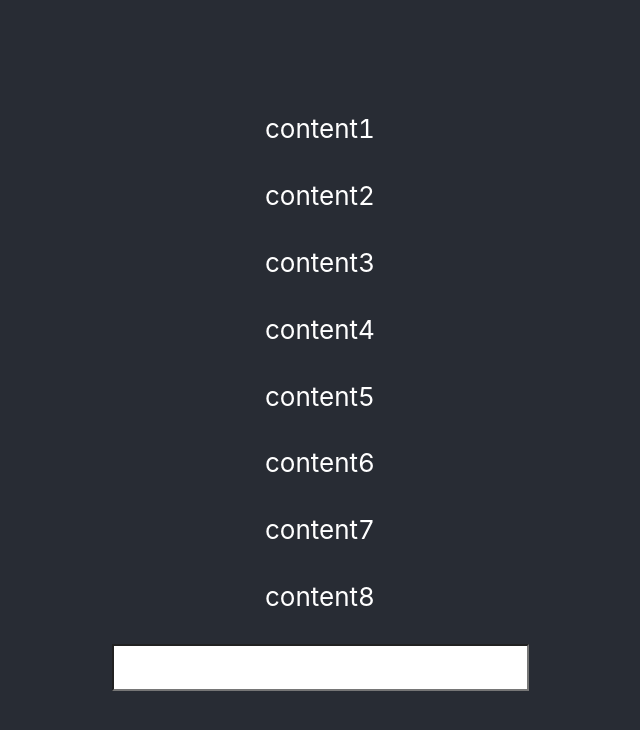
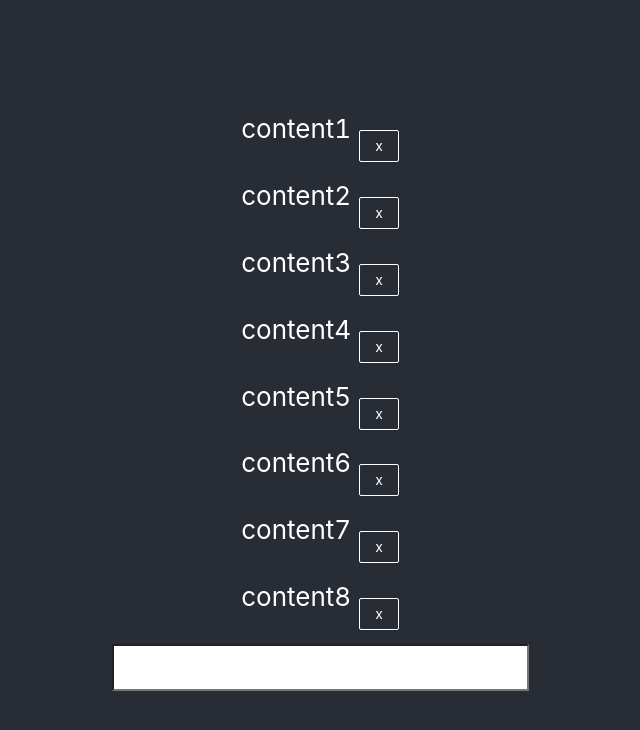
Before and after one commit to wongsiulunroy/react_my_app_counter, a React (Create React App) app: page / in a window 1280 px wide. Shown: the top 730 px of the page, without its empty margins (320-960 px from the left). Built offline with nearby package versions, Linux system fonts and the light colour scheme.

Commit message:
[Roy] added strikethrough and delete button

```diff
--- a/src/components/ToDo.js
+++ b/src/components/ToDo.js
@@ -1,5 +1,7 @@
 import React, { Component } from 'react'
 import PropTypes from 'prop-types'
+import { Button, Space, Typography  } from 'antd';
+
 
  class ToDo extends Component {
     static propTypes = {
@@ -9,23 +11,46 @@ import PropTypes from 'prop-types'
         super(props)
 
         this.state = {
+            isStrikeThrough:false
 
         }
         this.onClickDone = this.onClickDone.bind(this);
+        this.onRemove = this.onRemove.bind(this);
     }
 
     onClickDone() {
         const {todo, onToggle} = this.props;
         onToggle(todo.id);
+        this.setState((prevState) => {
+            return {
+              isStrikeThrough: !prevState.isStrikeThrough,
+            };
+          });
         //console.log(this.props.todo.id, this.props.todo.status);
+    }
+
+    onRemove() {
+        const {todo, onDelete} = this.props;
+        onDelete(todo.content);
+
     }
 
 
     render() {
         const todo = this.props.todo;
         return (
-            <div>
-                 <p onClick ={this.onClickDone}>{todo.content} </p>
+            <div >
+
+                <Space>
+                 <p onClick ={this.onClickDone} style={{
+                textDecoration: this.state.isStrikeThrough ? 'line-through' : 'none',
+              }}>{todo.content}
+
+
+                 </p>
+                 <Button ghost onClick = {this.onRemove}>x </Button>
+                 </Space>
+
             </div>
         )
     }
--- a/src/components/ToDoContainer.js
+++ b/src/components/ToDoContainer.js
@@ -14,8 +14,10 @@ class ToDoContainer extends Component {
         super(props)
 
         this.onToggle = this.onToggle.bind(this);
+        this.onDelete = this.onDelete.bind(this);
         this.state = {
             toDoList: INIT_TODOS,
+            isStrikeThrough:true
         }
     }
 
@@ -25,12 +27,24 @@ class ToDoContainer extends Component {
         }))
         //console.log("helloooo")
         console.log(this.state.status);
+        this.setState((prevState) => {
+            return {
+              isStrikeThrough: !prevState.isStrikeThrough,
+            };
+          });
+    }
+
+    onDelete(){
+        this.setState((prevState)=> ({
+            content: " "
+        }))
+        console.log(this.state.content);
     }
 
     render() {
         return (
             <div>
-                <ToDoList toDoList = {this.state.toDoList} onToggle = {this.onToggle}/>
+                <ToDoList toDoList = {this.state.toDoList} onToggle = {this.onToggle} onDelete={this.onDelete}/>
                 <input type="text"></input>
             </div>
         )
--- a/src/components/ToDoList.js
+++ b/src/components/ToDoList.js
@@ -8,11 +8,11 @@ class ToDoList extends Component {
     }
 
     render() {
-        const {toDoList, onToggle} = this.props;
+        const {toDoList, onToggle, onDelete} = this.props;
         return (
             <div>
                 {toDoList.map((todo) => (
-                    <ToDo key={todo.id} todo={todo} onToggle={onToggle}/>
+                    <ToDo key={todo.id} todo={todo} onToggle={onToggle} onDelete={onDelete}/>
                 ))}
 
             </div>
```
